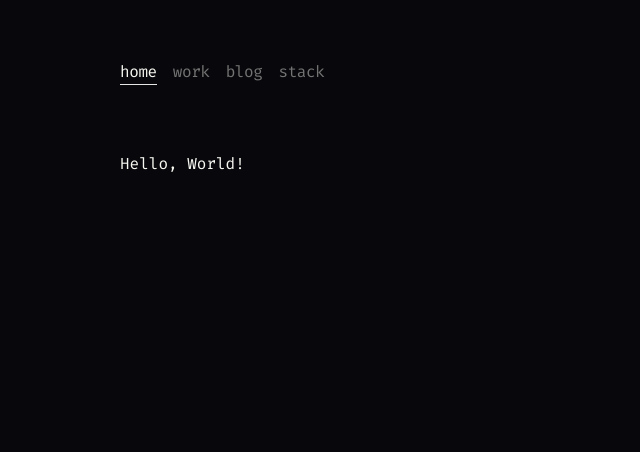
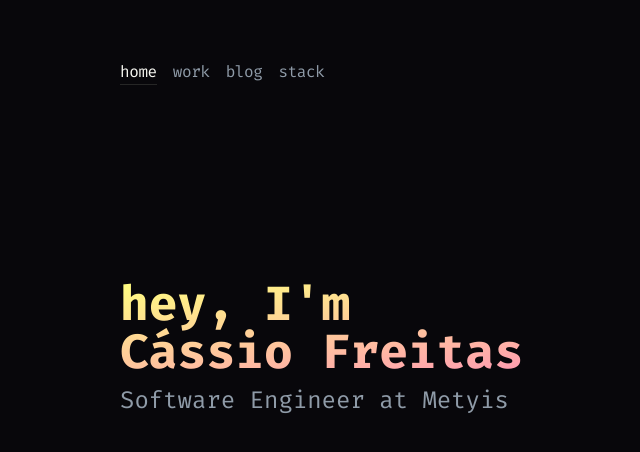
Before and after one commit to cassiorsfreitas/cassiorsfreitas.com, a Next.js app: page / in a window 1280 px wide. Shown: the top 452 px of the page, without its empty margins (184-824 px from the left). Built offline with nearby package versions, Linux system fonts and the light colour scheme.

Commit message:
feat: add title, subtitle and gradient colors

```diff
--- a/src/app/components/nav.tsx
+++ b/src/app/components/nav.tsx
@@ -55,18 +55,15 @@ function NavItem({ path, name }: { path: string; name: string }) {
     <Link
       key={path}
       href={path}
-      className={cx(
-        'transition-all hover:text-neutral-800 dark:hover:text-neutral-200 flex align-middle',
-        {
-          'text-neutral-500': !isActive
-        }
-      )}
+      className={cx('transition-all hover:text-neutral-200 flex align-middle', {
+        'text-grey': !isActive
+      })}
     >
       <span className="relative py-1 px-2">
         {name}
         {path === pathname ? (
           <motion.div
-            className="absolute h-[1px] top-7 mx-2 inset-0 bg-neutral-200 dark:bg-neutral-800 z-[-1] dark:bg-gradient-to-r from-transparent to-neutral-900"
+            className="absolute h-[1px] top-7 mx-2 inset-0 bg-neutral-800 z-[-1] dark:bg-gradient-to-r from-transparent to-neutral-900"
             layoutId="sidebar"
             transition={{
               type: 'spring',
--- a/src/app/page.tsx
+++ b/src/app/page.tsx
@@ -1,7 +1,12 @@
 export default function Home() {
   return (
-    <main>
-      <h1>Hello, World!</h1>
+    <main className="mt-32">
+      <h1 className="text-4xl lg:text-5xl font-extrabold text-transparent bg-clip-text bg-gradient-to-br from-gradient-yellow to-gradient-pink">
+        hey, I&apos;m <br /> Cássio Freitas
+      </h1>
+      <h2 className="text-lg lg:text-2xl text-grey mt-2">
+        Software Engineer at Metyis
+      </h2>
     </main>
   )
 }
--- a/tailwind.config.ts
+++ b/tailwind.config.ts
@@ -11,7 +11,12 @@ export default {
     extend: {
       colors: {
         black: '#08070B',
-        white: '#F8F8F2'
+        white: '#F8F8F2',
+        grey: '#8F9BA8',
+        gradient: {
+          yellow: '#FFFF80',
+          pink: '#FF80BF'
+        }
       },
       typography: {
         quoteless: {
```
